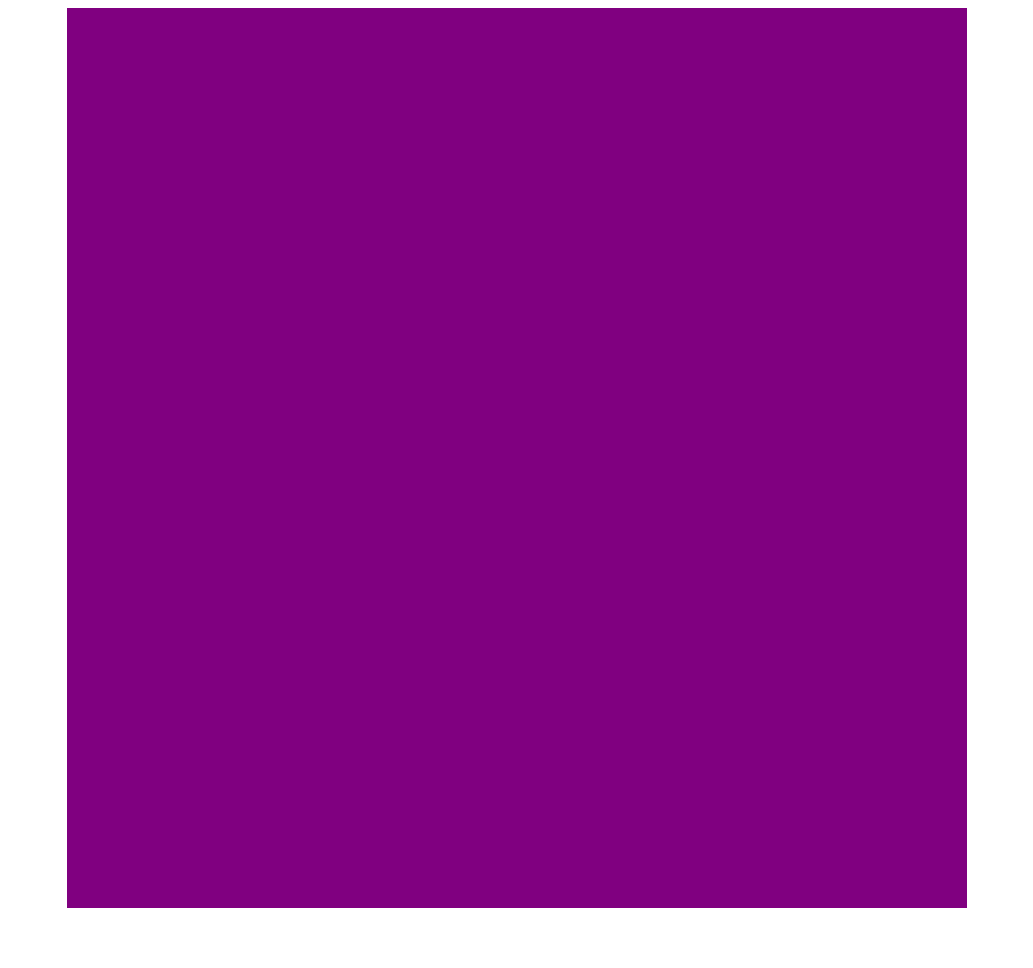
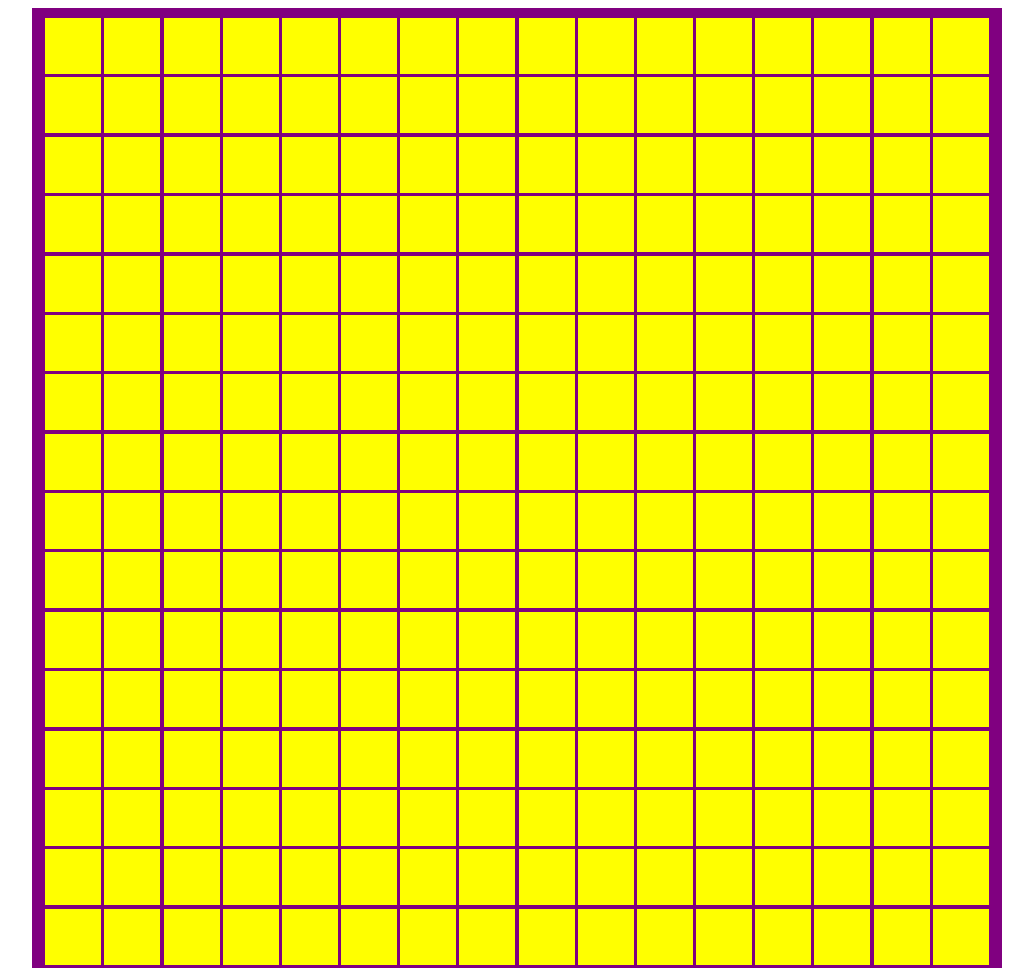
Before and after one commit to jesusfonser/etch-a-sketch, a plain HTML site: page index.html in a window 1280 px wide. Shown: the top 968 px of the page, without its empty margins (123-1156 px from the left). Before the commit the page ends 916 px from the top, so only its background shows below. Drawn offline with Linux system fonts and the light colour scheme.

Commit message:
Crea cuadrícula 16x16 usando JavaScript y Flexbox
Se han ajustado las dimensiones de contenedor y añadido padding.

```diff
--- a/index.html
+++ b/index.html
@@ -4,6 +4,7 @@
         <meta charset = "utf-8">
         <title>Etch-a-Sketch</title>
         <link rel = "stylesheet" href = "style.css">
+        <script src = "script.js" defer></script>
     </head>
     <body>
         <div id = "contenedor"></div>
--- a/script.js
+++ b/script.js
@@ -0,0 +1,10 @@
+let contenedor = document.querySelector("#contenedor");
+
+
+//Medidas de cada cuadrito: 56x56
+
+for (let i = 0; i < 256; i++){
+    let cuadrito = document.createElement("div");
+    cuadrito.classList.add("cuadrito");
+    contenedor.appendChild(cuadrito);
+}
--- a/style.css
+++ b/style.css
@@ -4,7 +4,17 @@ body{
 }
 
 #contenedor {
-    width: 900px;
-    height: 900px;
+    width: 950px;
+    height: 950px;
+    padding: 10px;
     background-color: purple;
+    display: flex;
+    flex-wrap: wrap;
+    justify-content: space-evenly;
 }
+
+.cuadrito {
+    width: 56px;
+    height: 56px;
+    background-color: yellow;
+}
```
